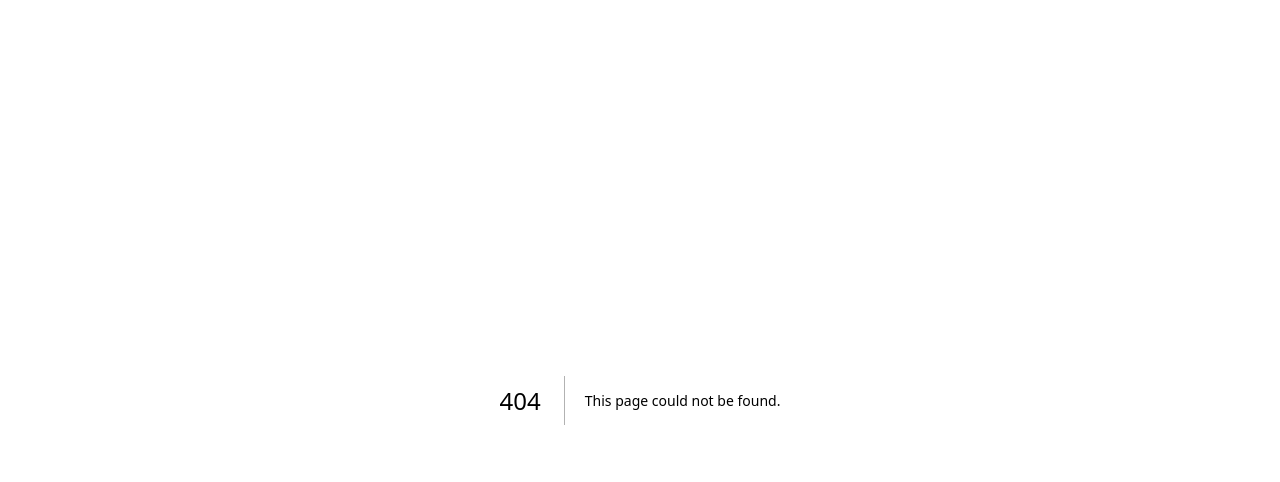
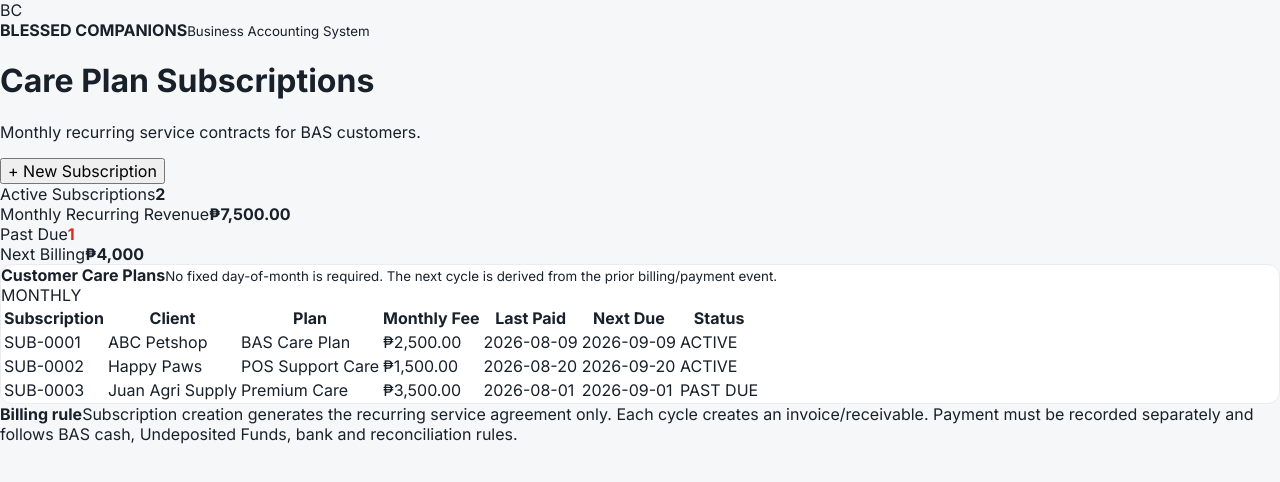
Before and after one commit to mgnacariofreelance-afk/BAS, a Next.js app: page /subscriptions in a window 1280 px wide. Before the commit this address had no page. Shown: the top 482 px of the page. Built offline with nearby package versions, Linux system fonts and the light colour scheme.

Commit message:
Add customer care plan subscription UI route

```diff
--- /dev/null
+++ b/app/subscriptions/page.tsx
@@ -0,0 +1,48 @@
+'use client';
+
+import { useMemo, useState } from 'react';
+
+const sample = [
+  { id: 'SUB-0001', client: 'ABC Petshop', plan: 'BAS Care Plan', fee: 2500, start: '2026-08-09', lastPaid: '2026-08-09', nextDue: '2026-09-09', status: 'ACTIVE' },
+  { id: 'SUB-0002', client: 'Happy Paws', plan: 'POS Support Care', fee: 1500, start: '2026-07-20', lastPaid: '2026-08-20', nextDue: '2026-09-20', status: 'ACTIVE' },
+  { id: 'SUB-0003', client: 'Juan Agri Supply', plan: 'Premium Care', fee: 3500, start: '2026-06-01', lastPaid: '2026-08-01', nextDue: '2026-09-01', status: 'PAST DUE' },
+];
+
+const peso = (n: number) => `₱${n.toLocaleString('en-PH', { minimumFractionDigits: 2 })}`;
+
+export default function SubscriptionsPage() {
+  const [open, setOpen] = useState(false);
+  const [rows, setRows] = useState(sample);
+  const mrr = useMemo(() => rows.filter(r => r.status !== 'CANCELLED').reduce((s, r) => s + r.fee, 0), [rows]);
+
+  const addSubscription = () => {
+    setRows(r => [...r, { id: `SUB-${String(r.length + 1).padStart(4, '0')}`, client: 'New Customer', plan: 'BAS Care Plan', fee: 2000, start: '2026-08-09', lastPaid: '—', nextDue: '2026-09-09', status: 'ACTIVE' }]);
+    setOpen(false);
+  };
+
+  return (
+    <main className="sub-page">
+      <header className="sub-header">
+        <div className="brand-lockup"><div className="bc-mark">BC</div><div><b>BLESSED COMPANIONS</b><small>Business Accounting System</small></div></div>
+        <div><h1>Care Plan Subscriptions</h1><p>Monthly recurring service contracts for BAS customers.</p></div>
+        <button className="primary" onClick={() => setOpen(true)}>+ New Subscription</button>
+      </header>
+
+      <section className="metrics">
+        <div><span>Active Subscriptions</span><strong>{rows.filter(r => r.status === 'ACTIVE').length}</strong></div>
+        <div><span>Monthly Recurring Revenue</span><strong>{peso(mrr)}</strong></div>
+        <div><span>Past Due</span><strong className="danger">{rows.filter(r => r.status === 'PAST DUE').length}</strong></div>
+        <div><span>Next Billing</span><strong>₱4,000</strong></div>
+      </section>
+
+      <section className="panel">
+        <div className="panel-title"><div><b>Customer Care Plans</b><small>No fixed day-of-month is required. The next cycle is derived from the prior billing/payment event.</small></div><span className="chip">MONTHLY</span></div>
+        <div className="table-wrap"><table><thead><tr><th>Subscription</th><th>Client</th><th>Plan</th><th>Monthly Fee</th><th>Last Paid</th><th>Next Due</th><th>Status</th></tr></thead><tbody>{rows.map(r => <tr key={r.id}><td>{r.id}</td><td>{r.client}</td><td>{r.plan}</td><td>{peso(r.fee)}</td><td>{r.lastPaid}</td><td>{r.nextDue}</td><td><span className={`status ${r.status === 'ACTIVE' ? 'active' : 'past'}`}>{r.status}</span></td></tr>)}</tbody></table></div>
+      </section>
+
+      <section className="rule"><b>Billing rule</b><span>Subscription creation generates the recurring service agreement only. Each cycle creates an invoice/receivable. Payment must be recorded separately and follows BAS cash, Undeposited Funds, bank and reconciliation rules.</span></section>
+
+      {open && <div className="overlay"><div className="modal"><div className="modal-head"><h2>New Care Plan Subscription</h2><button onClick={() => setOpen(false)}>×</button></div><label>Client<select><option>ABC Petshop</option><option>Happy Paws</option><option>Juan Agri Supply</option></select></label><label>Plan Name<input defaultValue="BAS Care Plan" /></label><label>Monthly Fee<input type="number" defaultValue="2000" /></label><label>Start Date<input type="date" defaultValue="2026-08-09" /></label><label>Billing Interval<select><option>Monthly</option></select></label><p className="hint">No billing day is required. The next cycle will be calculated from the prior billing/payment event.</p><div className="actions"><button onClick={() => setOpen(false)}>Cancel</button><button className="primary" onClick={addSubscription}>Save Subscription</button></div></div></div>}
+    </main>
+  );
+}
```
